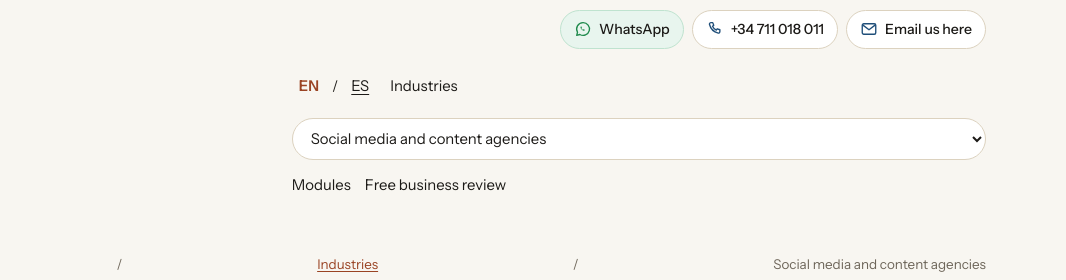
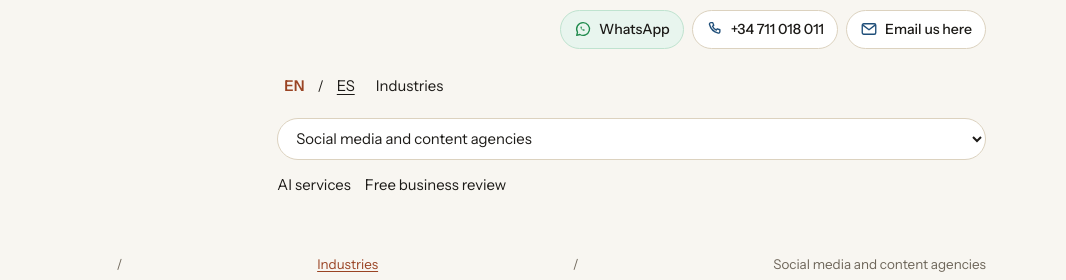
Before and after one commit to deanfarley84/vyre-site, a plain HTML site: page adelante/social-media.html in a window 1280 px wide. Shown: the top 280 px of the page, 214-1280 px from the left. Drawn offline with Linux system fonts and the light colour scheme.

Commit message:
Align Adelante sector navigation to managed AI services

```diff
--- a/adelante/social-media.html
+++ b/adelante/social-media.html
@@ -36,7 +36,7 @@
       <span class="language-switch" aria-label="Choose language"><a lang="en" href="social-media.html" aria-current="true">EN</a> / <a lang="es" href="es/social-media.html">ES</a></span>
       <a href="industries.html">Industries</a>
       <select id="industry-select" class="industry-select" aria-label="Choose your industry"></select>
-      <a href="modules.html">Modules</a>
+      <a href="modules.html">AI services</a>
       <a href="#get-report">Free business review</a>
     </div>
   </nav>
@@ -163,7 +163,7 @@
     </div>
   </section>
 
-  <aside class="seo-related" aria-label="Related"><h2>Related</h2><ul><li><a href="b2b-sales.html">B2B sales and office teams</a></li><li><a href="hospitality.html">Hospitality groups</a></li><li><a href="modules.html">Practical modules</a></li><li><a href="sample-review.html">Example business review</a></li></ul></aside>
+  <aside class="seo-related" aria-label="Related"><h2>Related</h2><ul><li><a href="b2b-sales.html">B2B sales and office teams</a></li><li><a href="hospitality.html">Hospitality groups</a></li><li><a href="modules.html">AI services</a></li><li><a href="sample-review.html">Example business review</a></li></ul></aside>
   <footer>
     <span>Adelante by VYRE · Marbella</span>
     <span>dean@vyrehq.com · vyrehq.com</span>
```
